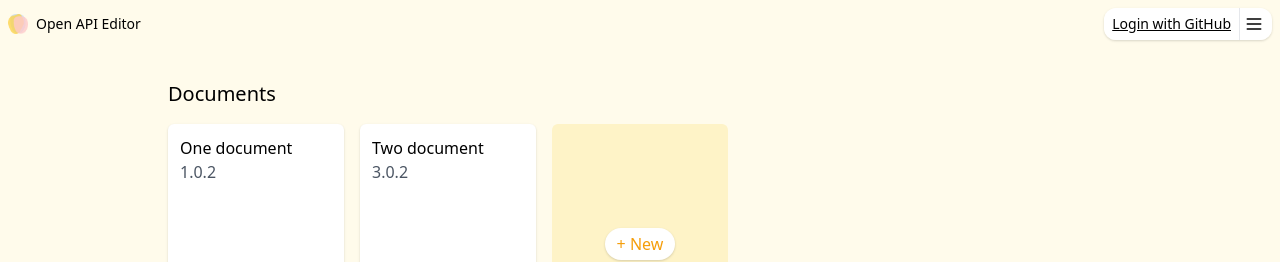
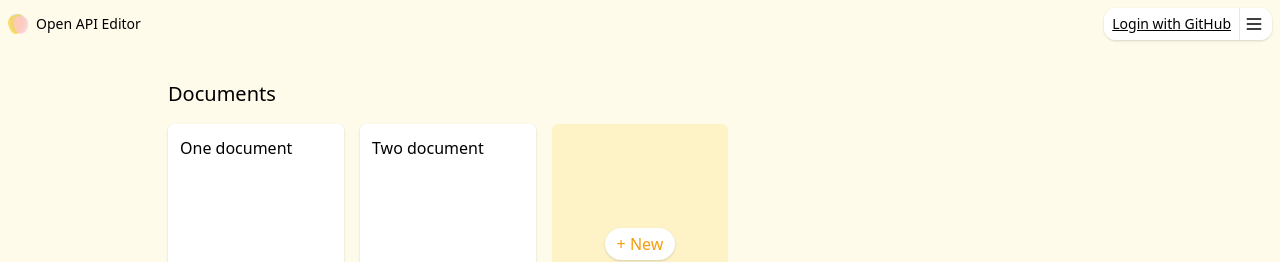
Before and after one commit to t-eckert/open-api-editor, a React (Create React App) app in the folder site/: page / in a window 1280 px wide. Shown: the top 262 px of the page. Built offline with nearby package versions, Linux system fonts and the light colour scheme.

Commit message:
Use actual Document interface in Document components

```diff
--- a/site/src/components/documents/DocumentPreview.tsx
+++ b/site/src/components/documents/DocumentPreview.tsx
@@ -1,10 +1,7 @@
 import { Link } from "react-router-dom"
 
 type Props = {
-  document: {
-    title: string
-    version: string
-  }
+  document: Document
 }
 
 const classes = [
@@ -18,7 +15,6 @@ const DocumentPreview = (props: Props) => {
     <div className={classes}>
       <div>
         <h2 className="font-medium">{props.document.title}</h2>
-        <h3 className="font-medium text-gray-600">{props.document.version}</h3>
       </div>
       <Link
         className="font-medium rounded text-yellow-500 hover:text-yellow-600 focus focus:ring-offset-2 transition"
--- a/site/src/components/documents/Documents.tsx
+++ b/site/src/components/documents/Documents.tsx
@@ -2,7 +2,7 @@ import DocumentPreview from "./DocumentPreview"
 import DocumentCreate from "./DocumentCreate"
 
 type Props = {
-  documents: { title: string; version: string }[]
+  documents: Document[]
 }
 
 const Documents = (props: Props) => {
```
